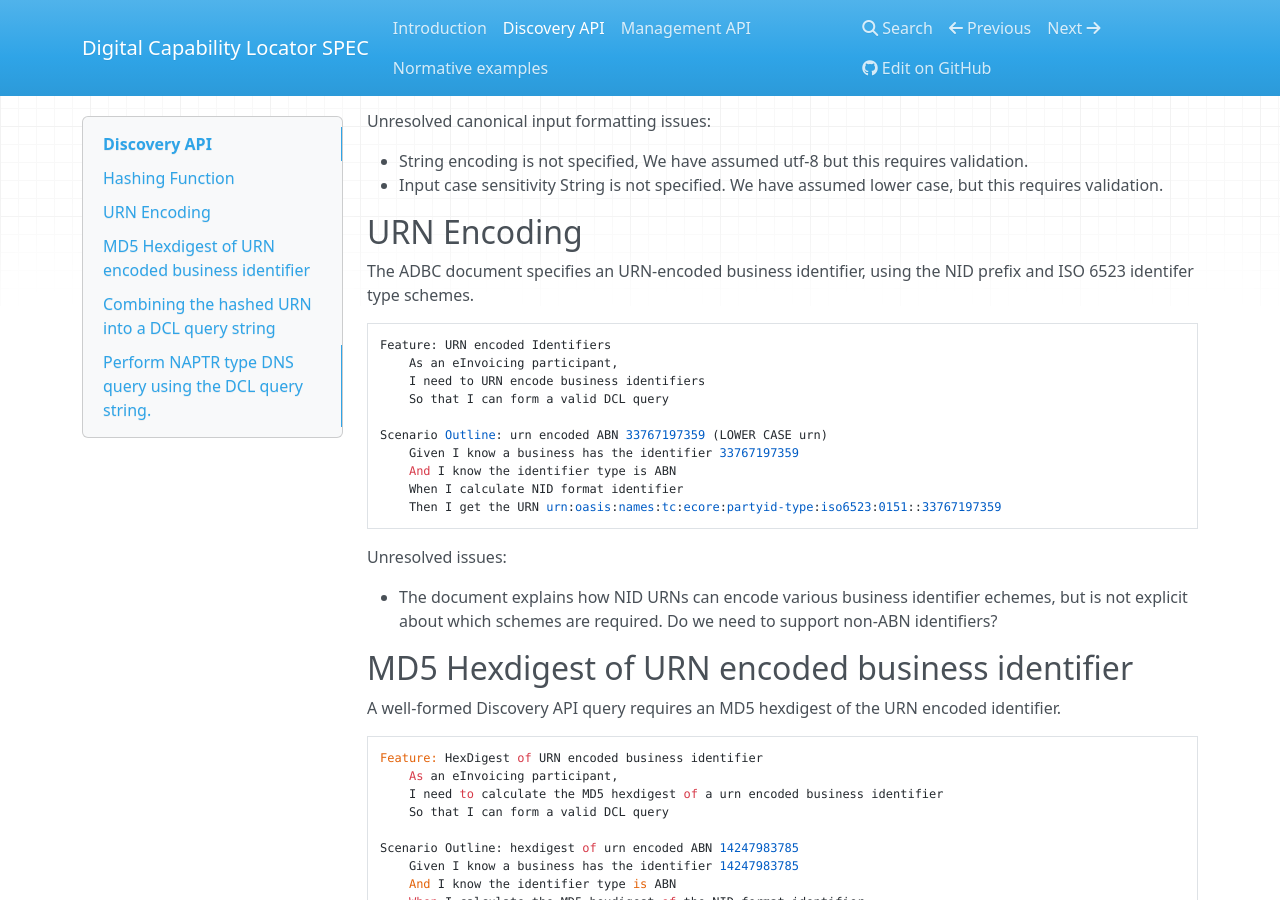
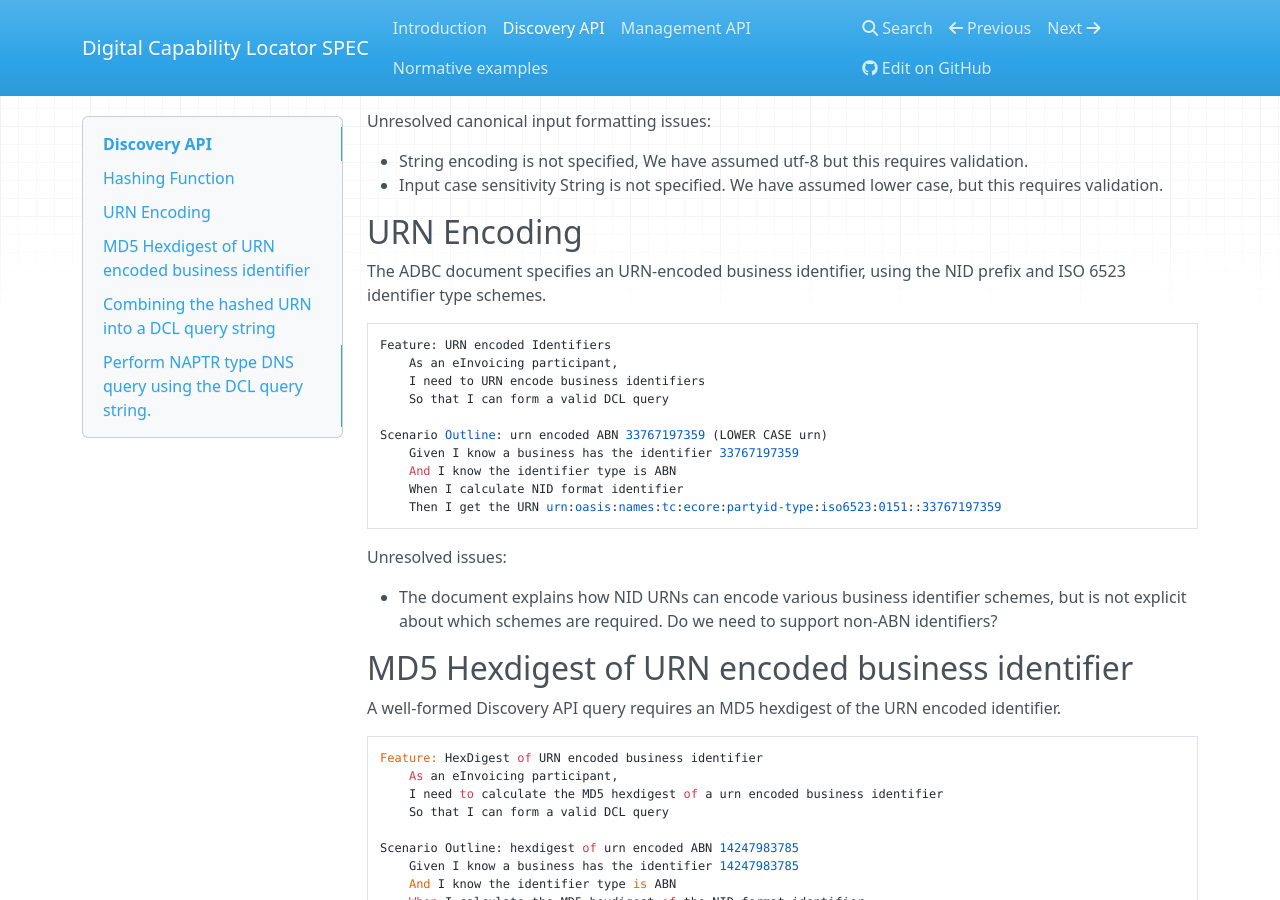
Before and after one commit to ausdigital/ausdigital-dcl, an MkDocs documentation site: the page built from docs/discovery_api.md, in a window 1280 px wide and 900 px high, scrolled down 484 px. Built offline with MkDocs 1.6.1, drawn with Linux system fonts in a browser that asks for light colours; nearby versions of some CDN libraries; old or Windows-style settings are respelled for this version of MkDocs.

Commit message:
typos fixed

````diff
--- a/docs/discovery_api.md
+++ b/docs/discovery_api.md
@@ -29,7 +29,7 @@ Unresolved canonical input formatting issues:
 
 ## URN Encoding
 
-The ADBC document specifies an URN-encoded business identifier, using the NID prefix and ISO 6523 identifer type schemes.
+The ADBC document specifies an URN-encoded business identifier, using the NID prefix and ISO 6523 identifier type schemes.
 
 ```
 Feature: URN encoded Identifiers
@@ -46,7 +46,7 @@ Scenario Outline: urn encoded ABN 33767197359 (LOWER CASE urn)
 
 Unresolved issues:
 
- * The document explains how NID URNs can encode various business identifier echemes, but is not explicit about which schemes are required. Do we need to support non-ABN identifiers?
+ * The document explains how NID URNs can encode various business identifier schemes, but is not explicit about which schemes are required. Do we need to support non-ABN identifiers?
 
 
 ## MD5 Hexdigest of URN encoded business identifier
````
